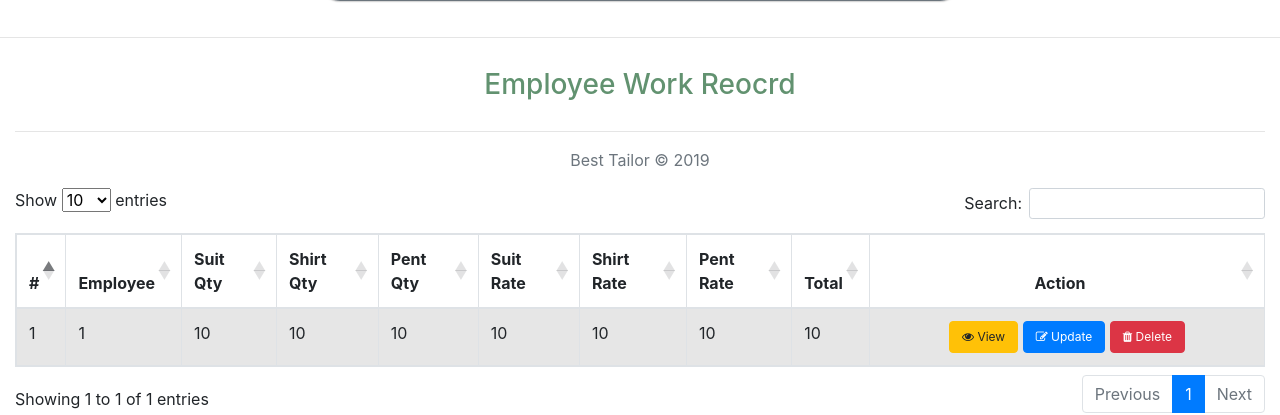
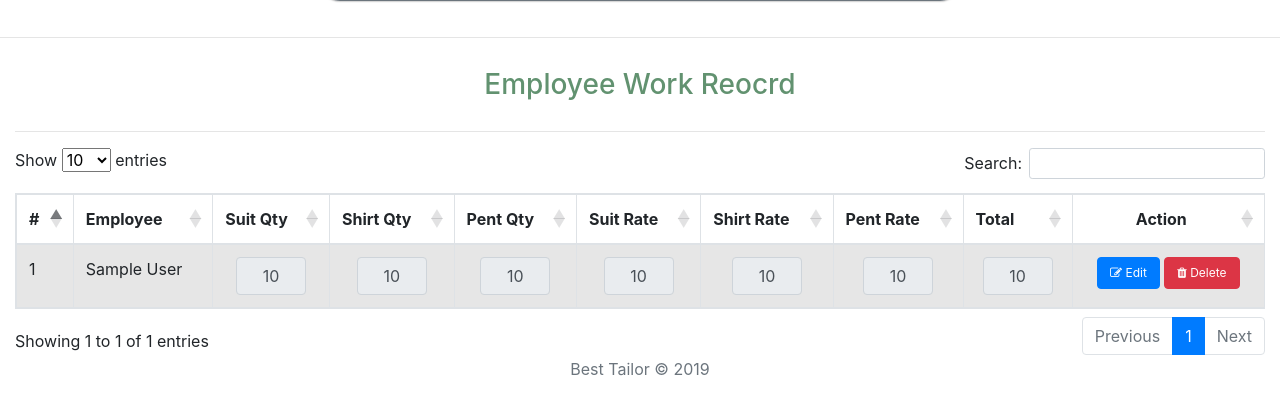
Before and after one commit to Irshad-Khan/STS, a Laravel app: page /employee/workhistory/create in a window 1280 px wide. Shown: the part 601-1016 px from the top of the page. Run offline with Laravel 8, Linux system fonts and the light colour scheme; tables that the repository leaves empty hold one stand-in row (values such as "Sample post"); some libraries are stand-ins or nearby versions.

Commit message:
some task

```diff
--- a/app/Employee.php
+++ b/app/Employee.php
@@ -13,6 +13,6 @@
      */
     public function workHistory()
     {
-        return $this->hasMany('App\WorkHistory','employee_id');
+        return $this->hasMany(WorkHistory::class);
     }
 }
--- a/app/Http/Controllers/WorkHistoryController.php
+++ b/app/Http/Controllers/WorkHistoryController.php
@@ -17,9 +17,7 @@
      */
     public function create (){
         $employee = Employee::all()->pluck('name','id');
-        $workhistory = DB::table('work_histories')
-                        ->select('employee_id','suitqty','shirtqty','pantqty','suitprice','shirtprice','pentprice','totalprice')
-                        ->get();
+        $workhistory = WorkHistory::query()->get();
         return view('workhistory.create',compact('employee','workhistory'));
     }
 
@@ -40,10 +38,16 @@
         $workhistory->pentprice = $request->pentprice;
         $workhistory->totalprice = WorkHistoryService::calculateTotalPrice($request);
         $workhistory->save();
-        $workhistory = DB::table('work_histories')
-                        ->select('employee_id','suitqty','shirtqty','pantqty','suitprice','shirtprice','pentprice','totalprice')
-                        ->get();
+        $workhistory = WorkHistory::query()->get();
         $view = view("ajaxView.workhistory",compact('workhistory'))->render();
-        return response()->json(['html'=>$view]);
+
+        return response()->json(['html'=>$view, 'message'=>'Record Saved Successsfully']);
+    }
+    public function delete(Request $request,$id)
+    {
+        $workhistory = WorkHistory::findOrFail($id);
+        $workhistory->delete();
+        $request->session()->flash('alert-danger', 'Employee Record successful deleted!');
+        return redirect()->back();
     }
 }
--- a/app/WorkHistory.php
+++ b/app/WorkHistory.php
@@ -14,6 +14,6 @@
      */
     public function employee()
     {
-        return $this->belongsTo('App\Employee');
+        return $this->belongsTo(Employee::class);
     }
 }
--- a/public/css/style.css
+++ b/public/css/style.css
@@ -48,3 +48,10 @@
 legend + * {
 	clear:both;
 }
+
+.field-style{
+    width: 70px;
+    text-align: center;
+    margin-left: auto;
+    margin-right: auto;
+}
--- a/public/js/custom.js
+++ b/public/js/custom.js
@@ -43,7 +43,8 @@
 
 } );
 
- // $("table").stupidtable();
+
+ // Used to store data of workhistory into database
  $(document).ready(function() {
 
     // Ajax for our form
@@ -66,7 +67,10 @@
             cache    : false,
 
             success: function(workhistory){  // if php return a success state
+                document.getElementById("workhistory").reset();
                 $('.tabeldata').html(workhistory.html);
+                $("#getCode").html(workhistory.message);
+                $("#getCodeModal").modal('show');
 
        },
        error: function (jqXHR, exception) {
@@ -91,3 +95,21 @@
         })
     });
 });
+
+$(document).ready(function(){
+
+    $('.updateworkhistory').click(function(){
+        $(this).text('Update');
+        $(this).closest("tr").find(".field-style").prop('disabled',false);
+        var $item = $(this).closest("tr");
+        var suitqty = $item.find('.suitqty').val();
+        var pentqty = $item.find('.pentqty').val();
+        var shirtqty = $item.find('.shirtqty').val();
+        var suitprice = $item.find('.suitprice').val();
+        var pentprice = $item.find('.pentprice').val();
+        var shirtprice = $item.find('.shirtprice').val();
+
+        console.log(suitqty,pentqty,shirtqty,suitprice,pentprice,shirtprice);
+    // $("#resultas").append($item);       // Outputs the answer
+    });
+});
--- a/resources/views/workhistory/create.blade.php
+++ b/resources/views/workhistory/create.blade.php
@@ -2,6 +2,19 @@
 @section('content')
    <div class="album text-muted">
      <div class="container">
+     <!-- Modal -->
+ <div class="modal fade" id="getCodeModal" tabindex="-1" role="dialog" aria-labelledby="myModalLabel" aria-hidden="true">
+   <div class="modal-dialog">
+      <div class="modal-content">
+       <div class="modal-header">
+         <button type="button" class="close" data-dismiss="modal" aria-label="Close"><span aria-hidden="true">&times;</span></button>
+       </div>
+       <div class="modal-body" id="getCode" style="text-align: center; font-size: 18px; background: #5cb85c; color: white;">
+          //ajax success content here.
+       </div>
+    </div>
+   </div>
+ </div>
        <div class="row">
        <form method="post" action="/employee/workhistory/store" id="workhistory" enctype="multipart/form-data" class="form-style">
             <input type="hidden" name="_token" id="token" value="{{ csrf_token() }}">
@@ -75,26 +88,27 @@
             </tr>
         </thead>
         <tbody class="tabeldata" style="max-width: 1330px; margin-left: auto; margin-right: auto;">
-          @foreach (json_decode($workhistory) as $key => $val )
+          @foreach ($workhistory as $key => $val )
                 <tr>
                 <td>{{ $key + 1 }}</td>
-                <td>{{ $val->employee_id }}</td>
-                <td>{{ $val->suitqty }}</td>
-                <td>{{ $val->shirtqty }}</td>
-                <td>{{ $val->pantqty }}</td>
-                <td>{{ $val->suitprice }}</td>
-                <td>{{ $val->shirtprice }}</td>
-                <td>{{ $val->pentprice }}</td>
-                <td>{{ $val->totalprice }}</td>
-                <td style="text-align: center; width: 370px;">
-                    <a href="" class="btn btn-warning action-btn-size"><i class="fa fa-eye"></i> View</a>
-                    <a href="" class="btn btn-primary action-btn-size"><i class="fa fa-edit"></i> Update</a>
-                    <a href="" onclick="return confirm('Are you sure?')" class="btn btn-danger action-btn-size"><i class="fa fa-trash"></i> Delete</a>
+                <td>{{ $val->employee->name }}</td>
+                <td><input type="text" name="suitqty" id="suitqty" value="{{ $val->suitqty }}" class="form-control field-style suitqty" disabled></td>
+                <td><input type="text" name="shirtqty" id="shirtqty" value="{{ $val->shirtqty }}" class="form-control field-style shirtqty" disabled></td>
+                <td><input type="text" name="pantqty" id="pantqty" value="{{ $val->pantqty }}" class="form-control field-style pantqty" disabled></td>
+                <td><input type="text" name="suitprice" id="suitprice" value="{{ $val->suitprice }}" class="form-control field-style suitprice" disabled></td>
+                <td><input type="text" name="shirtprice" id="shirtprice" value="{{ $val->shirtprice }}" class="form-control field-style shirtprice" disabled></td>
+                <td><input type="text" name="pentprice" id="pentprice" value="{{ $val->pentprice }}" class="form-control field-style pentprice" disabled></td>
+                <td><input type="text" name="totalprice" id="totalprice" value="{{ $val->totalprice }}" class="form-control field-style totalprice" readonly></td>
+                <td style="text-align: center;">
+                    <button type="button" class="btn btn-primary action-btn-size updateworkhistory"><i class="fa fa-edit"></i> Edit</button>
+                    <a href="{{ url('employee/workhistory/delete/'.$val->id ) }}" onclick="return confirm('Are you sure?')" class="btn btn-danger action-btn-size"><i class="fa fa-trash"></i> Delete</a>
                 </td>
                 </tr>
             @endforeach
         </tbody>
+        <table>
+        </div>
         </html>
-</div>
+
 
 @endsection
--- a/routes/web.php
+++ b/routes/web.php
@@ -25,3 +25,4 @@
 Route::get('employee/workhistory/create','WorkHistoryController@create');
 
 Route::post('employee/workhistory/store','WorkHistoryController@store');
+Route::get('employee/workhistory/delete/{id}','WorkHistoryController@delete');
```
Also changed, not shown: app/Http/Controllers/EmployeeController.php (+9 -0 lines), resources/views/ajaxView/workhistory.blade.php (+12 -13 lines).
